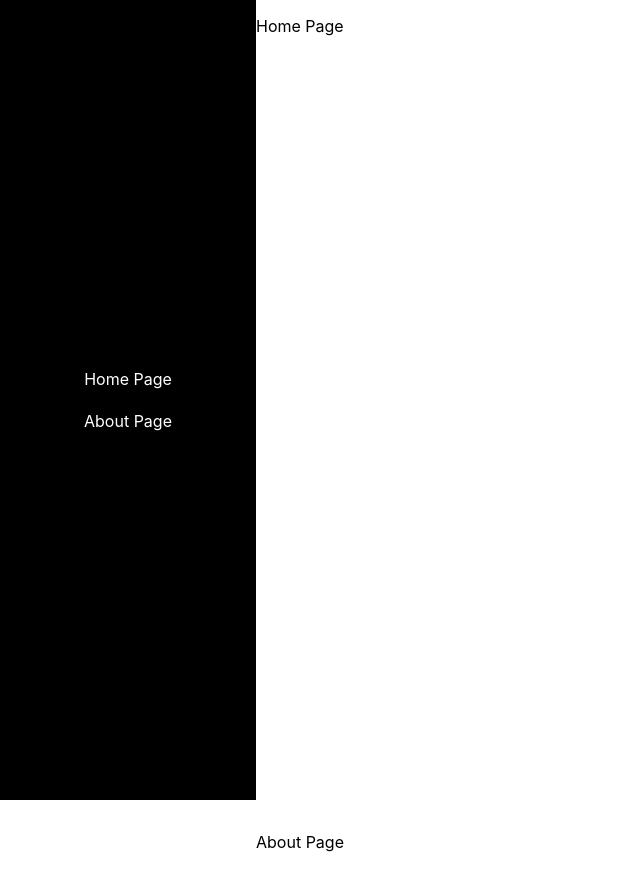
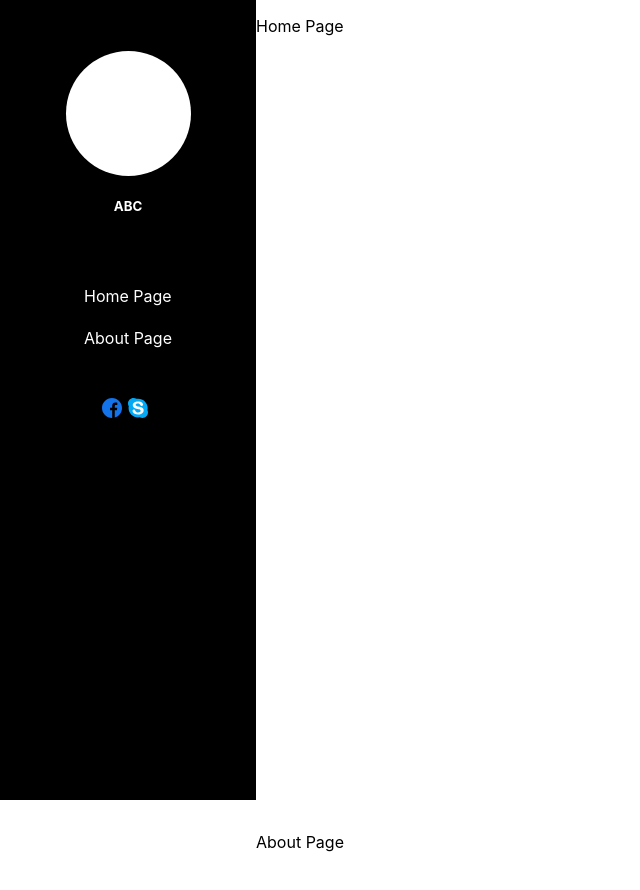
Before and after one commit to ngocquangdang/QuangDangNgocCV, a React (Create React App) app: page / in a window 1280 px wide. Shown: the top 890 px of the page, without its empty margins (0-640 px from the left). Built offline with nearby package versions, Linux system fonts and the light colour scheme.

Commit message:
import icon in left menu

```diff
--- a/public/index.html
+++ b/public/index.html
@@ -24,7 +24,7 @@
       work correctly both with client-side routing and a non-root public URL.
       Learn how to configure a non-root public URL by running `npm run build`.
     -->
-    <title>React App</title>
+    <title>CV</title>
   </head>
   <body>
     <noscript>You need to enable JavaScript to run this app.</noscript>
--- a/src/App.js
+++ b/src/App.js
@@ -1,6 +1,5 @@
 import React from "react";
 import styled from "styled-components";
-import ScrollableAnchor from "react-scrollable-anchor";
 import HomePage from "./components/HomePage";
 import AboutPage from "./components/AboutPage";
 import MenuLeft from "./components/MenuLeft";
--- a/src/components/HomePage.js
+++ b/src/components/HomePage.js
@@ -1,6 +1,5 @@
 import React from "react";
 import styled from "styled-components";
-import ScrollableAnchor from "react-scrollable-anchor";
 
 export default function HomePage() {
   return (
--- a/src/components/MenuLeft.js
+++ b/src/components/MenuLeft.js
@@ -1,25 +1,57 @@
 import React from "react";
 import styled from "styled-components";
+import Facebook from "./imgs/facebook.svg";
+import Skype from "./imgs/skype.svg";
+
 export default function MenuLeft() {
   return (
     <Container>
+      <Header>
+        <Avatar>
+          <img alt="" />
+        </Avatar>
+        <Title>abc</Title>
+      </Header>
+      <Menu>
         <Item>
           <Link href="#home-page">Home Page</Link>
         </Item>
         <Item>
           <Link href="#about-page">About Page</Link>
         </Item>
+      </Menu>
+      <Contact>
+        <Icon src={Facebook}></Icon>
+        <Icon src={Skype} ></Icon>
+      </Contact>
     </Container>
   );
 }
 const Container = styled.ul`
   display: flex;
   flex-direction: column;
-  justify-content: center;
   align-items: center;
   height: 100%;
   padding-left: 0;
-  margin: 0;
+  margin-top: 20%;
+`;
+const Header = styled.div`
+
+`;
+const Avatar = styled.div`
+  width: 125px;
+  height: 125px;
+  background: white;
+  border-radius: 50%;
+`;
+const Title = styled.h5`
+  color: white;
+  text-align: center;
+  text-transform: uppercase;
+`;
+const Menu = styled.ul`
+  margin: 15% 0;
+  padding-left: 0;
 `;
 const Item = styled.li`
   padding: 0.7rem;
@@ -29,3 +61,12 @@ const Link = styled.a`
   text-decoration: none;
   color: white;
 `;
+const Contact = styled.div`
+  display: flex;
+  color: white;
+`
+const Icon = styled.img`
+  margin-right: 6px;
+  width: 20px;
+  height: 20px;
+`
```
Also changed, not shown: src/components/imgs/facebook.svg (added), src/components/imgs/skype.svg (added). Lines whose indentation alone changed are shown as unchanged.
